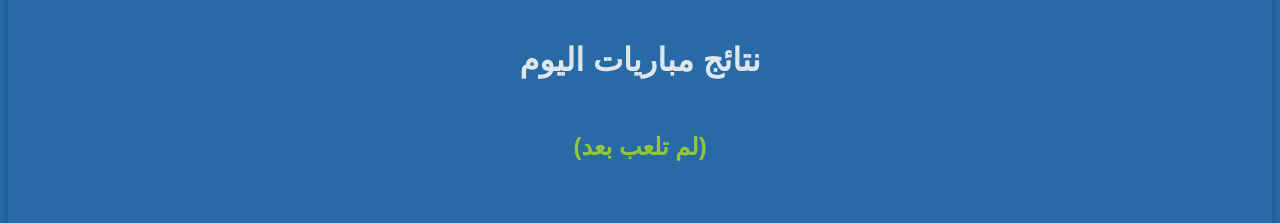
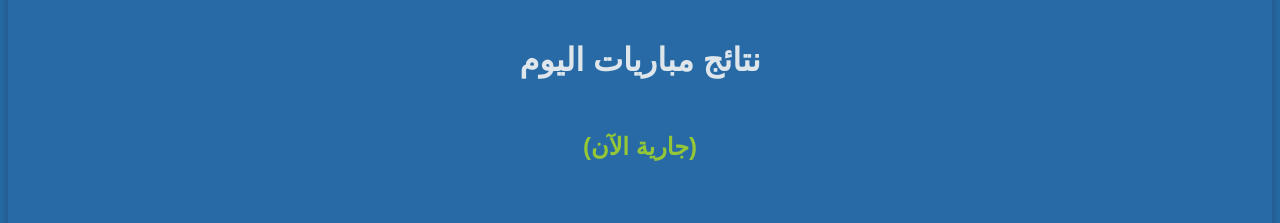
Before and after one commit to 1MhDjant23/foot-boughanim, a React (Vite) app: page / in a window 1280 px wide. Shown: the part 1140-1363 px from the top of the page. Built offline with nearby package versions, Linux system fonts and the light colour scheme.

Commit message:
Update Results.jsx اا

```diff
--- a/src/components/Results.jsx
+++ b/src/components/Results.jsx
@@ -13,7 +13,7 @@ function Results() {
     <section className="results" id="results">
       <h2>نتائج مباريات اليوم</h2>
       <div className="results-table">
-        <h3>(لم تلعب بعد)</h3>
+        <h3>(جارية الآن)</h3>
         {results.map((result, index) => (
           <div className="result-row" key={index}>
             <span className="team-result">{result.teamA}</span>
```
